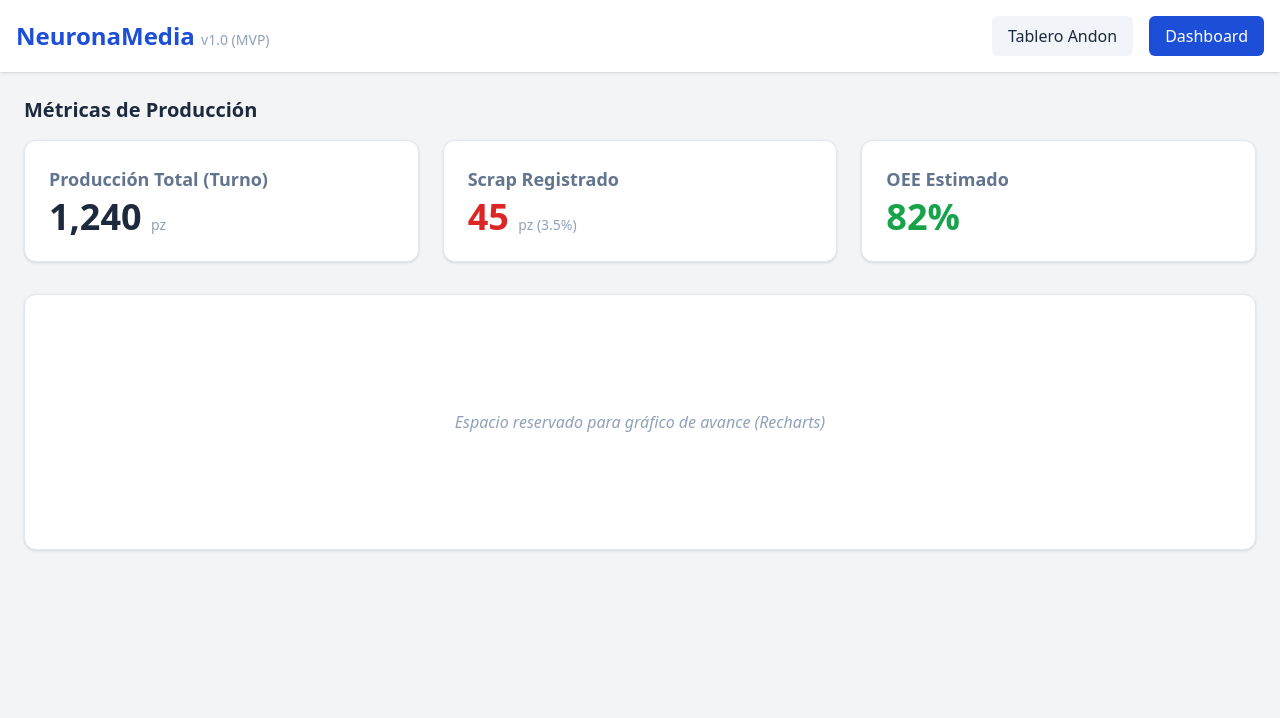
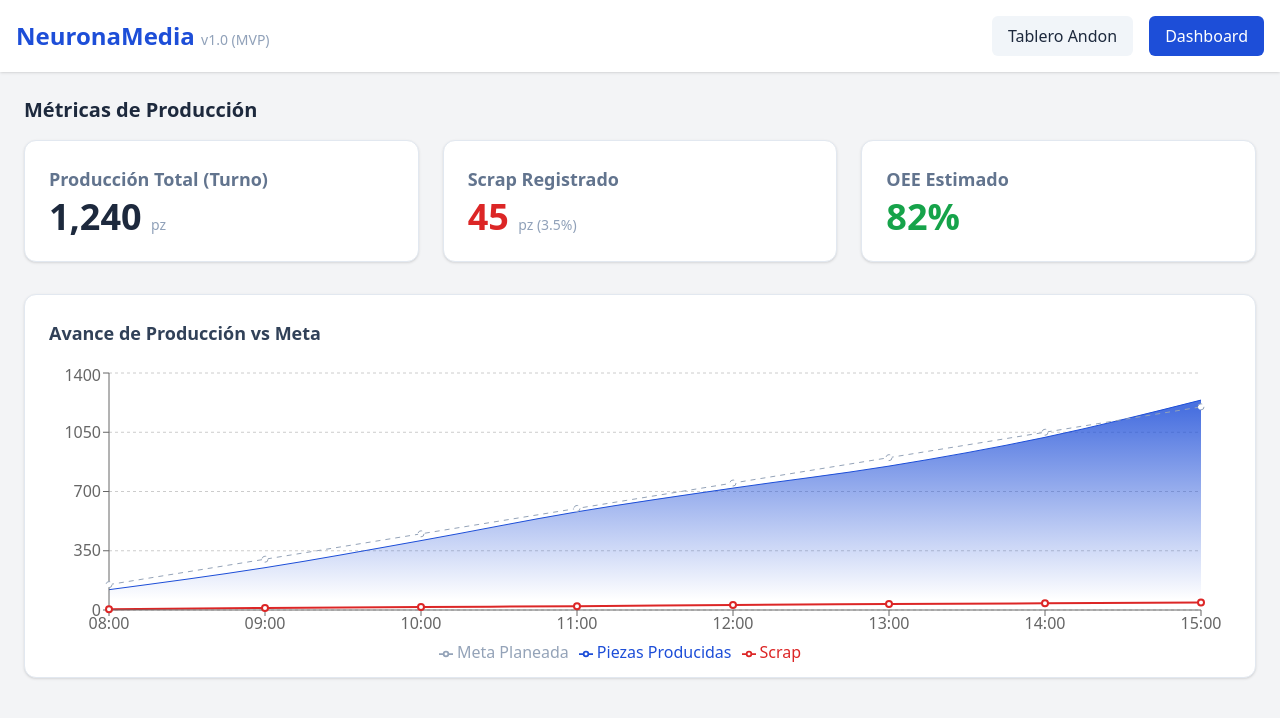
Before and after one commit to ElmarcianitoGtR/neuronaMedia, a React (Vite) app in the folder master-slave/frontend/: page / in a window 1280 px wide. Both pictures are taken after a click on the button "Dashboard". Shown: the top 718 px of the page. Built offline with nearby package versions, Linux system fonts and the light colour scheme.

Commit message:
feat(frontend): add recharts and implement production dashboard graph

```diff
--- a/master-slave/frontend/package.json
+++ b/master-slave/frontend/package.json
@@ -11,7 +11,8 @@
   },
   "dependencies": {
     "react": "^19.2.8",
-    "react-dom": "^19.2.8"
+    "react-dom": "^19.2.8",
+    "recharts": "^3.10.1"
   },
   "devDependencies": {
     "@tailwindcss/vite": "^4.3.3",
--- a/master-slave/frontend/src/App.tsx
+++ b/master-slave/frontend/src/App.tsx
@@ -1,4 +1,5 @@
 import { useState } from 'react';
+import { LineChart, Line, XAxis, YAxis, CartesianGrid, Tooltip, Legend, ResponsiveContainer, AreaChart, Area } from 'recharts';
 import './App.css';
 
 function App() {
@@ -64,6 +65,18 @@ function AndonBoard() {
 }
 
 function Dashboard() {
+  // Mock data for production over time
+  const data = [
+    { time: '08:00', produccion: 120, scrap: 5, meta: 150 },
+    { time: '09:00', produccion: 250, scrap: 12, meta: 300 },
+    { time: '10:00', produccion: 410, scrap: 18, meta: 450 },
+    { time: '11:00', produccion: 580, scrap: 22, meta: 600 },
+    { time: '12:00', produccion: 720, scrap: 30, meta: 750 },
+    { time: '13:00', produccion: 850, scrap: 35, meta: 900 },
+    { time: '14:00', produccion: 1020, scrap: 40, meta: 1050 },
+    { time: '15:00', produccion: 1240, scrap: 45, meta: 1200 },
+  ];
+
   return (
     <div>
       <h2 className="text-xl font-bold mb-4">Métricas de Producción</h2>
@@ -82,8 +95,29 @@ function Dashboard() {
         </div>
       </div>
 
-      <div className="mt-8 bg-white p-6 rounded-xl shadow-sm border border-slate-200 h-64 flex items-center justify-center">
-        <p className="text-slate-400 italic">Espacio reservado para gráfico de avance (Recharts)</p>
+      <div className="mt-8 bg-white p-6 rounded-xl shadow-sm border border-slate-200 h-96">
+        <h3 className="text-lg font-semibold text-slate-700 mb-4">Avance de Producción vs Meta</h3>
+        <ResponsiveContainer width="100%" height="90%">
+          <AreaChart
+            data={data}
+            margin={{ top: 10, right: 30, left: 0, bottom: 0 }}
+          >
+            <defs>
+              <linearGradient id="colorProd" x1="0" y1="0" x2="0" y2="1">
+                <stop offset="5%" stopColor="#1d4ed8" stopOpacity={0.8}/>
+                <stop offset="95%" stopColor="#1d4ed8" stopOpacity={0}/>
+              </linearGradient>
+            </defs>
+            <CartesianGrid strokeDasharray="3 3" vertical={false} />
+            <XAxis dataKey="time" />
+            <YAxis />
+            <Tooltip />
+            <Legend />
+            <Line type="monotone" dataKey="meta" stroke="#94a3b8" strokeDasharray="5 5" name="Meta Planeada" />
+            <Area type="monotone" dataKey="produccion" stroke="#1d4ed8" fillOpacity={1} fill="url(#colorProd)" name="Piezas Producidas" />
+            <Line type="monotone" dataKey="scrap" stroke="#dc2626" name="Scrap" strokeWidth={2} />
+          </AreaChart>
+        </ResponsiveContainer>
       </div>
     </div>
   );
```
